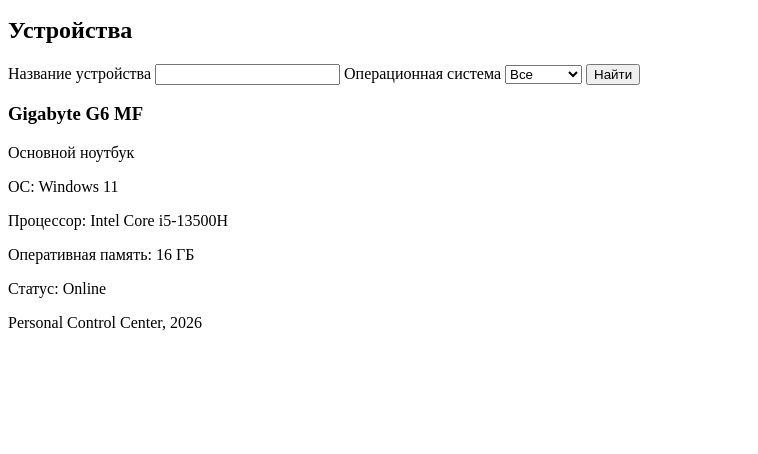
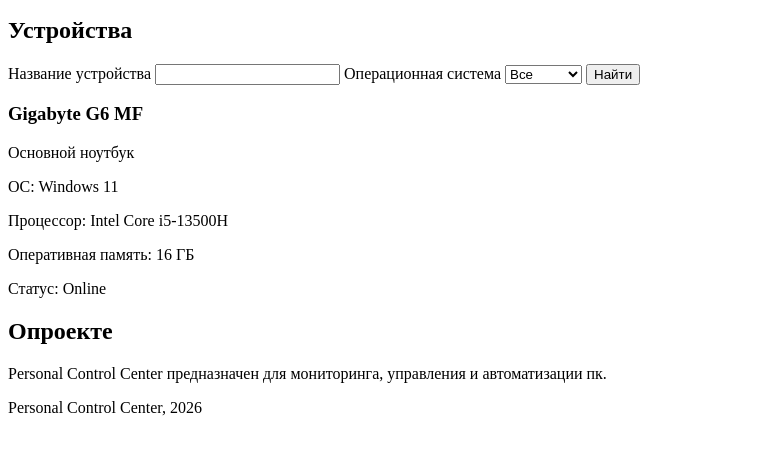
Before and after one commit to elizarievpawel-coder/hello-web-lr-1, a plain HTML site: page index.html in a window 1280 px wide. Shown: the part 156-610 px from the top of the page, without its empty margins (0-758 px from the left). Drawn offline with Linux system fonts and the light colour scheme.

Commit message:
Новая секция

```diff
--- a/index.html
+++ b/index.html
@@ -61,6 +61,14 @@
                     </article>
                 </div>
             </section>
+
+            <section id="about">
+                <h2>Опроекте</h2>
+                <p>
+                    Personal Control Center предназначен для мониторинга,
+                    управления и автоматизации пк.
+                </p>
+            </section>
         </main>
 
         <footer>
```
